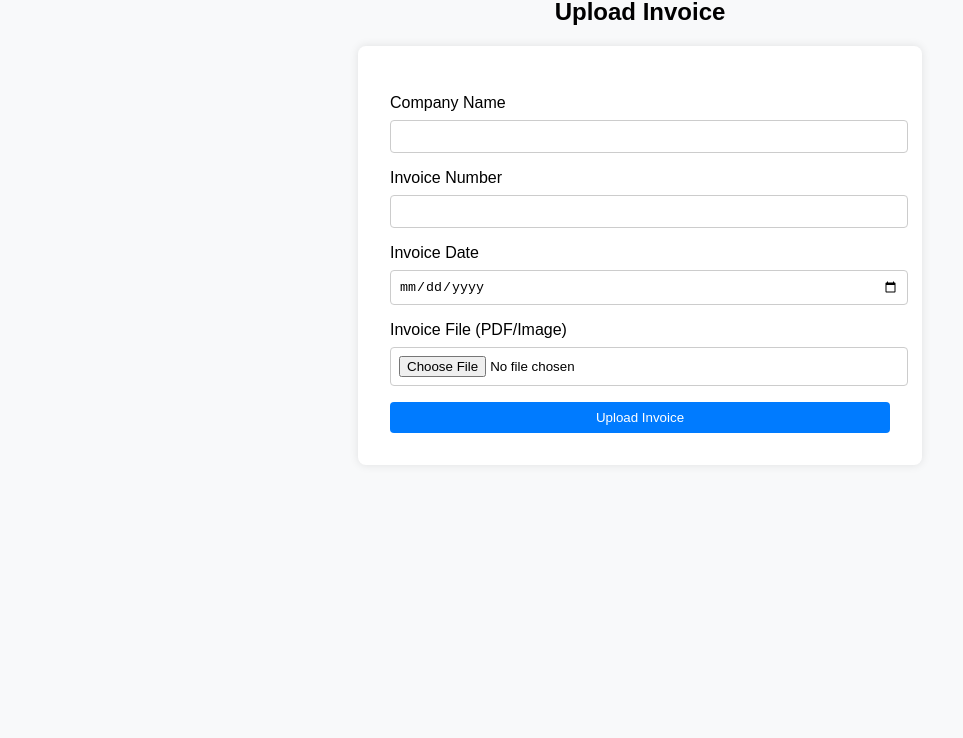
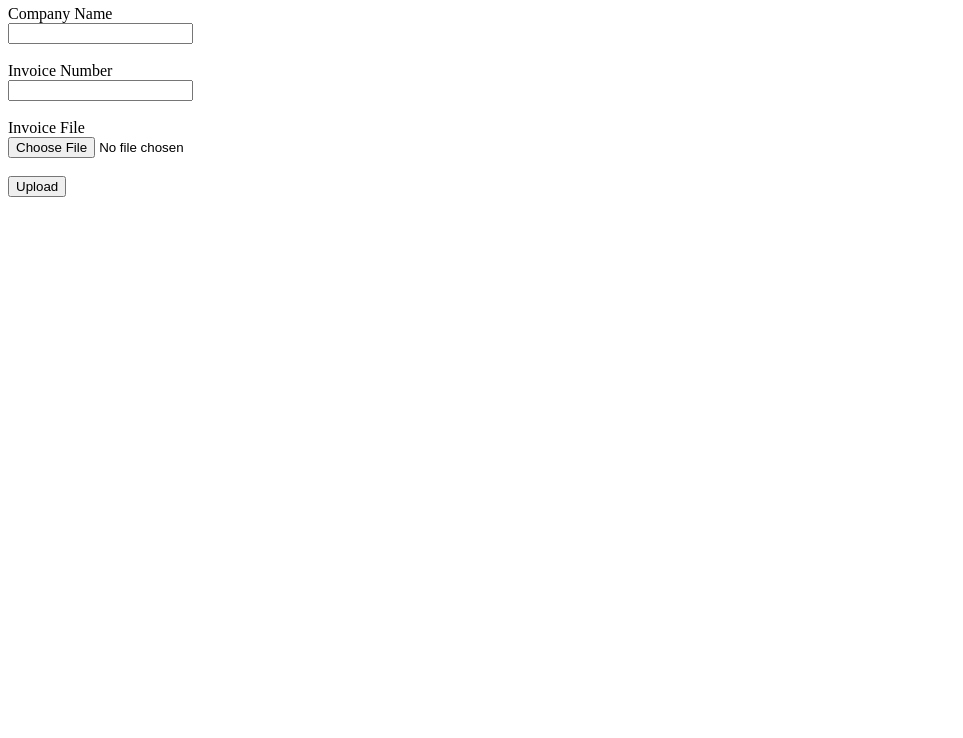
Before and after one commit to aasriram/something, a website: page index.html in a window 1280 px wide. Shown: the part 62-800 px from the top of the page, without its empty margins (0-963 px from the left). Drawn offline with Linux system fonts and the light colour scheme.

Commit message:
Update index.html

```diff
--- a/index.html
+++ b/index.html
@@ -2,80 +2,21 @@
 <html lang="en">
 <head>
   <meta charset="UTF-8" />
-  <meta name="viewport" content="width=device-width, initial-scale=1.0" />
-  <title>Invoice Upload</title>
-  <style>
-    body {
-      font-family: sans-serif;
-      background: #f8f9fa;
-      padding: 2rem;
-    }
-    form {
-      background: white;
-      padding: 2rem;
-      max-width: 500px;
-      margin: auto;
-      border-radius: 8px;
-      box-shadow: 0 0 10px rgba(0,0,0,0.1);
-    }
-    label {
-      display: block;
-      margin-top: 1rem;
-    }
-    input, textarea, button {
-      width: 100%;
-      padding: 0.5rem;
-      margin-top: 0.5rem;
-      border: 1px solid #ccc;
-      border-radius: 4px;
-    }
-    button {
-      background-color: #007bff;
-      color: white;
-      border: none;
-      margin-top: 1rem;
-      cursor: pointer;
-    }
-  </style>
+  <title>Upload Invoice</title>
 </head>
 <body>
-  <h2 style="text-align: center;">Upload Invoice</h2>
-  <form id="invoiceForm" enctype="multipart/form-data">
-    <label for="companyName">Company Name</label>
-    <input type="text" id="companyName" name="companyName" required />
+  <h2>Upload Invoice</h2>
+  <form id="invoiceForm" enctype="multipart/form-data" method="POST" action="https://invoice-automatin.onrender.com/upload">
+    <label>Company Name</label><br />
+    <input type="text" name="companyName" required /><br /><br />
 
-    <label for="invoiceNumber">Invoice Number</label>
-    <input type="text" id="invoiceNumber" name="invoiceNumber" required />
+    <label>Invoice Number</label><br />
+    <input type="text" name="invoiceNumber" required /><br /><br />
 
-    <label for="invoiceDate">Invoice Date</label>
-    <input type="date" id="invoiceDate" name="invoiceDate" required />
+    <label>Invoice File</label><br />
+    <input type="file" name="invoiceFile" accept=".pdf,.jpg,.png" required /><br /><br />
 
-    <label for="invoiceFile">Invoice File (PDF/Image)</label>
-    <input type="file" id="invoiceFile" name="invoiceFile" accept=".pdf,.jpg,.jpeg,.png" required />
-
-    <button type="submit">Upload Invoice</button>
+    <button type="submit">Upload</button>
   </form>
-
-  <script>
-    const form = document.getElementById('invoiceForm');
-
-    form.addEventListener('submit', async (e) => {
-      e.preventDefault();
-      const formData = new FormData(form);
-
-      try {
-        const response = await fetch('https://invoice-automatin.onrender.com', {
-          method: 'POST',
-          body: formData,
-        });
-
-        const result = await response.json();
-        alert('Upload successful: ' + JSON.stringify(result));
-      } catch (err) {
-        console.error('Upload failed', err);
-        alert('Upload failed. Please try again.');
-      }
-    });
-  </script>
 </body>
 </html>
```
